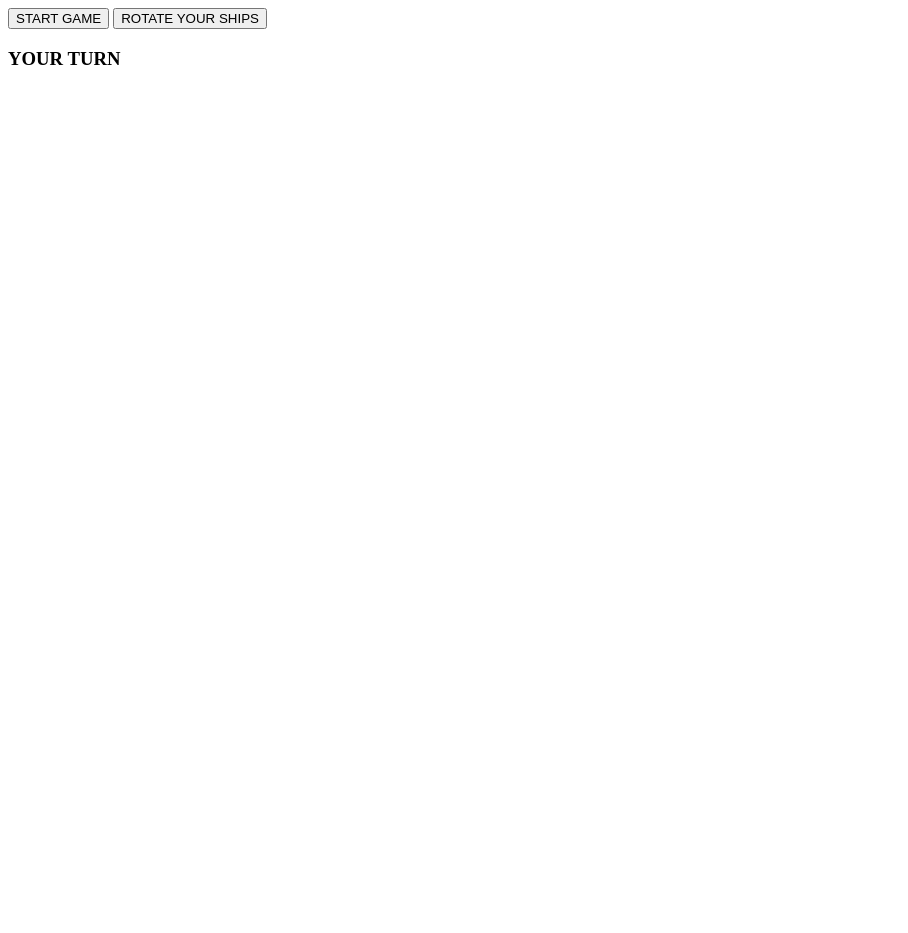
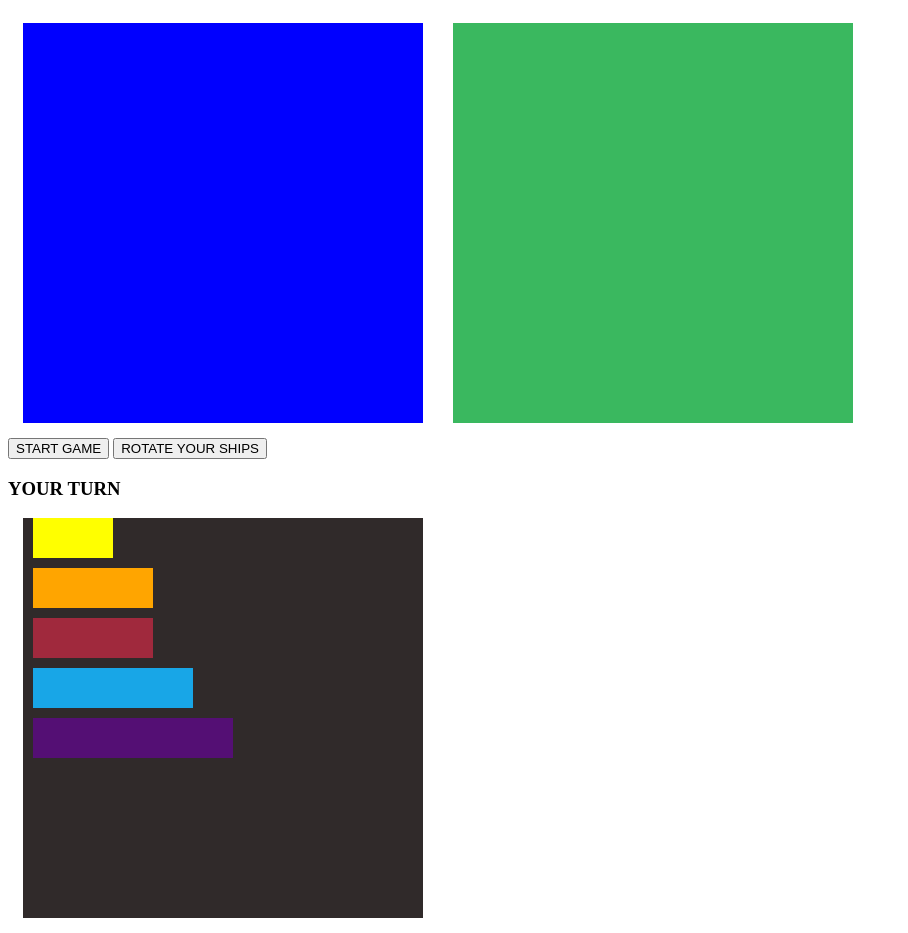
Before and after one commit to MeganClo/battleship, a plain HTML site: page index.html in a window 1280 px wide. Shown: the whole page, without its empty margins (0-908 px from the left). Before the commit the page ends 800 px from the top, so only its background shows below. Drawn offline with Linux system fonts and the light colour scheme.

Commit message:
setting up user ships

```diff
--- a/index.html
+++ b/index.html
@@ -8,7 +8,8 @@
 </head>
 <body>
     <div class="container">
-        <div class="grid grid-user"></div>
+        <div class="grid grid-user">
+        </div>
         <div class="grid grid-computer"></div>
     </div>
 
@@ -16,10 +17,38 @@
         <button id="start">START GAME</button>
         <button id="rotate">ROTATE YOUR SHIPS</button>
         <h3 id="whose-turn">YOUR TURN</h3>
-        <h3 id="info"></h3>
+        <h3 id="game-stats"></h3>
     </div>
 
-    <div class="grid-display"></div>
+    <div class="grid-display">
+        <div class="ship destroyer-container" draggable="true">
+            <div id="destroyer-0"></div>
+            <div id="destroyer-1"></div>
+        </div>
+        <div class="ship submarine-container" draggable="true">
+            <div id="submarine-0"></div>
+            <div id="submarine-1"></div>
+            <div id="submarine-2"></div>
+        </div>
+        <div class="ship cruiser-container" draggable="true">
+            <div id="cruiser-0"></div>
+            <div id="cruiser-1"></div>
+            <div id="cruiser-2"></div>
+        </div>
+        <div class="ship battleship-container" draggable="true">
+            <div id="battleship-0"></div>
+            <div id="battleship-1"></div>
+            <div id="battleship-2"></div>
+            <div id="battleship-3"></div>
+        </div>
+        <div class="ship carrier-container" draggable="true">
+            <div id="carrier-0"></div>
+            <div id="carrier-1"></div>
+            <div id="carrier-2"></div>
+            <div id="carrier-3"></div>
+            <div id="carrier-4"></div>
+        </div>
+    </div>
 
 </body>
 </html>
--- a/style.css
+++ b/style.css
@@ -0,0 +1,75 @@
+.container {
+    display: flex;
+}
+.grid {
+    width: 400px;
+    height: 400px;
+    display: flex;
+    flex-wrap: wrap;
+    margin: 15px;
+}
+
+.grid div {
+    width: 40px;
+    height: 40px;
+}
+
+.grid-user {
+    background-color: blue
+}
+
+.grid-computer {
+    background-color: rgb(58, 184, 95);
+}
+
+.grid-display {
+    width: 400px;
+    height: 400px;
+    margin: 15px;
+    background-color: rgb(48, 42, 42);
+}
+
+.destroyer-container {
+    width: 80px;
+    height: 40px;
+    background-color: yellow;
+    margin: 10px;
+    display: flex;
+}
+
+.submarine-container {
+    width: 120px;
+    height: 40px;
+    background-color: orange;
+    margin: 10px;
+    display: flex;
+}
+
+.cruiser-container {
+    width: 120px;
+    height: 40px;
+    background-color: rgb(160, 41, 61);
+    margin: 10px;
+    display: flex;
+}
+
+.battleship-container {
+    width: 160px;
+    height: 40px;
+    background-color: rgb(24, 166, 231);
+    margin: 10px;
+    display: flex;
+}
+
+.carrier-container {
+    width: 200px;
+    height: 40px;
+    background-color: rgb(84, 15, 116);
+    margin: 10px;
+    display: flex;
+}
+
+.ship div {
+    width: 40px;
+    height: 40px;
+}
```
